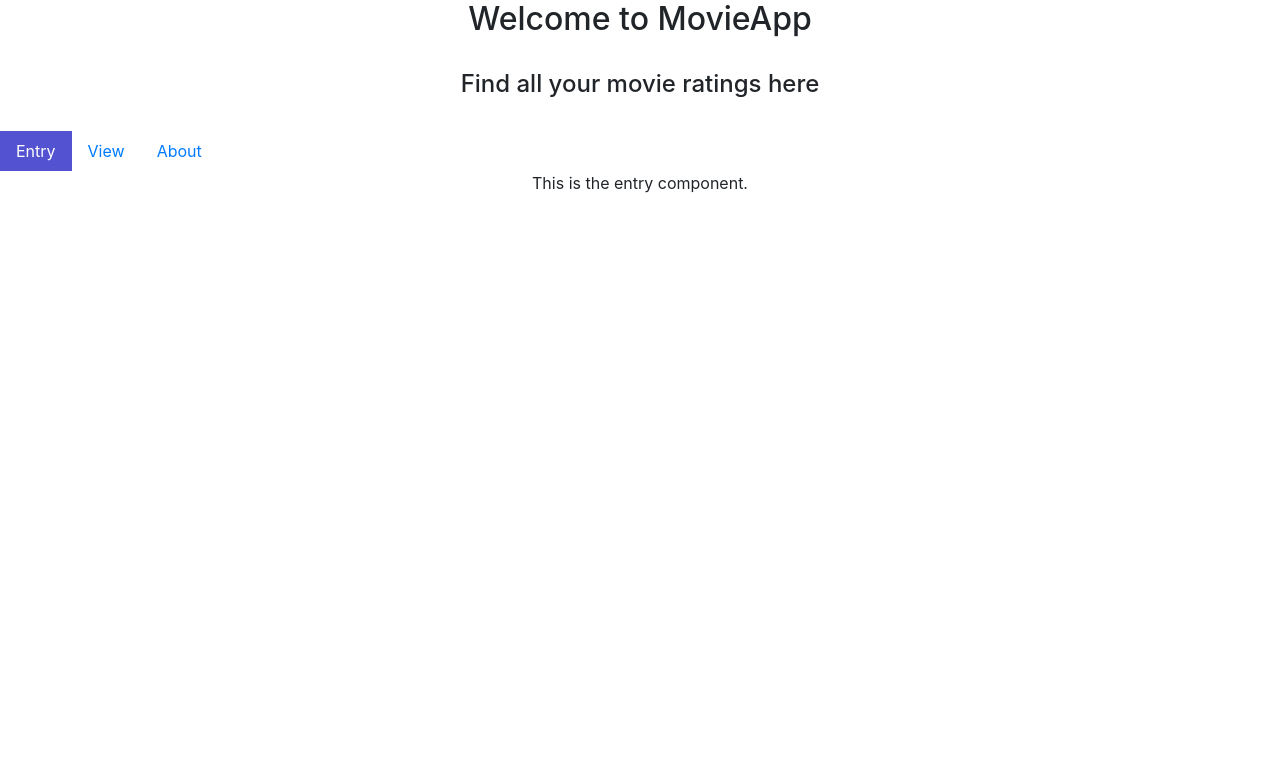
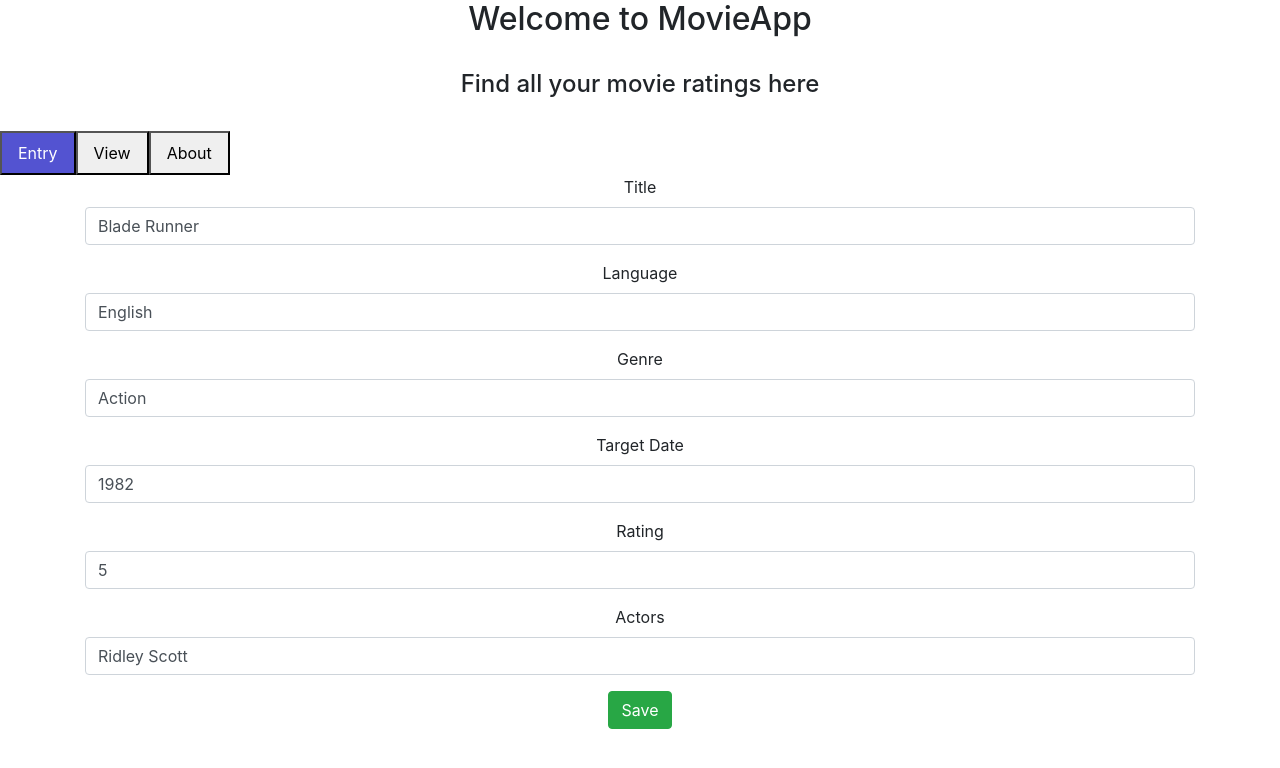
Before and after one commit to xqt19/aws-react-movieapp, a React (Create React App) app: page / in a window 1280 px wide. Shown: the top 768 px of the page. Built offline with nearby package versions, Linux system fonts and the light colour scheme.

Commit message:
added new form

```diff
--- a/src/components/movie/EntryComponent.jsx
+++ b/src/components/movie/EntryComponent.jsx
@@ -1,10 +1,61 @@
 import React, {Component} from 'react'
+import {Formik, Form, Field} from 'formik';
 
 class EntryComponent extends Component{
+
+    onSubmit=(values)=>{
+
+        console.log(values)
+    }
     render(){
         return(
             <div>
-                This is the entry component.
+            <div className="container">
+                <Formik
+                initialValues={{
+                    movieTitle: "Blade Runner",
+                    movieLang: "English",
+                    movieGenre: "Action",
+                    movieYear: "1982",
+                    movieRating: "5",
+                    movieActors: "Ridley Scott",
+                }}
+                onSubmit={this.onSubmit}
+                enableReinitialize={true}
+                >
+                    {
+                        (props) => (
+                            <Form>
+                                <fieldset className="form-group">
+                                    <label>Title</label>
+                                    <Field className="form-control" type="text" name="movieTitle" />
+                                </fieldset>
+                                <fieldset className="form-group">
+                                    <label>Language</label>
+                                    <Field className="form-control" type="text" name="movieLang" />
+                                </fieldset>
+                                <fieldset className="form-group">
+                                    <label>Genre</label>
+                                    <Field className="form-control" type="text" name="movieGenre" />
+                                </fieldset>
+                                <fieldset className="form-group">
+                                    <label>Target Date</label>
+                                    <Field className="form-control" type="text" name="movieYear" />
+                                </fieldset>
+                                <fieldset className="form-group">
+                                    <label>Rating</label>
+                                    <Field className="form-control" type="text" name="movieRating" />
+                                </fieldset>
+                                <fieldset className="form-group">
+                                    <label>Actors</label>
+                                    <Field className="form-control" type="text" name="movieActors" />
+                                </fieldset>
+                                <button type="submit" className="btn btn-success">Save</button>
+                            </Form>
+                        )
+                    }
+                </Formik>
+            </div>
             </div>
         )
     }
--- a/src/components/movie/MovieApp.jsx
+++ b/src/components/movie/MovieApp.jsx
@@ -1,6 +1,6 @@
 import React, {Component} from 'react'
-import {BrowserRouter as Router, Route, Switch} from 'react-router-dom'
-import HomeComponent from './HomeComponent'
+// import {BrowserRouter as Router, Route, Switch} from 'react-router-dom'
+// import HomeComponent from './HomeComponent'
 import './MovieApp.css'
 import EntryComponent from './EntryComponent'
 import ViewComponent from './ViewComponent'
@@ -21,9 +21,9 @@ class MovieApp extends Component{
                 <h4>Find all your movie ratings here</h4>
                 <br />
                 <nav className="nav">
-                    <a className="nav-link active" onClick={() => this.activeChange("Entry")}>Entry</a>
-                    <a className="nav-link" onClick={() => this.activeChange("View")}>View</a>
-                    <a className="nav-link" onClick={() => this.activeChange("About")}>About</a>
+                    <button className="nav-link active" onClick={() => this.activeChange("Entry")}>Entry</button>
+                    <button className="nav-link" onClick={() => this.activeChange("View")}>View</button>
+                    <button className="nav-link" onClick={() => this.activeChange("About")}>About</button>
                 </nav>
 
                 {this.state.active === "Entry" && <EntryComponent />}
```
